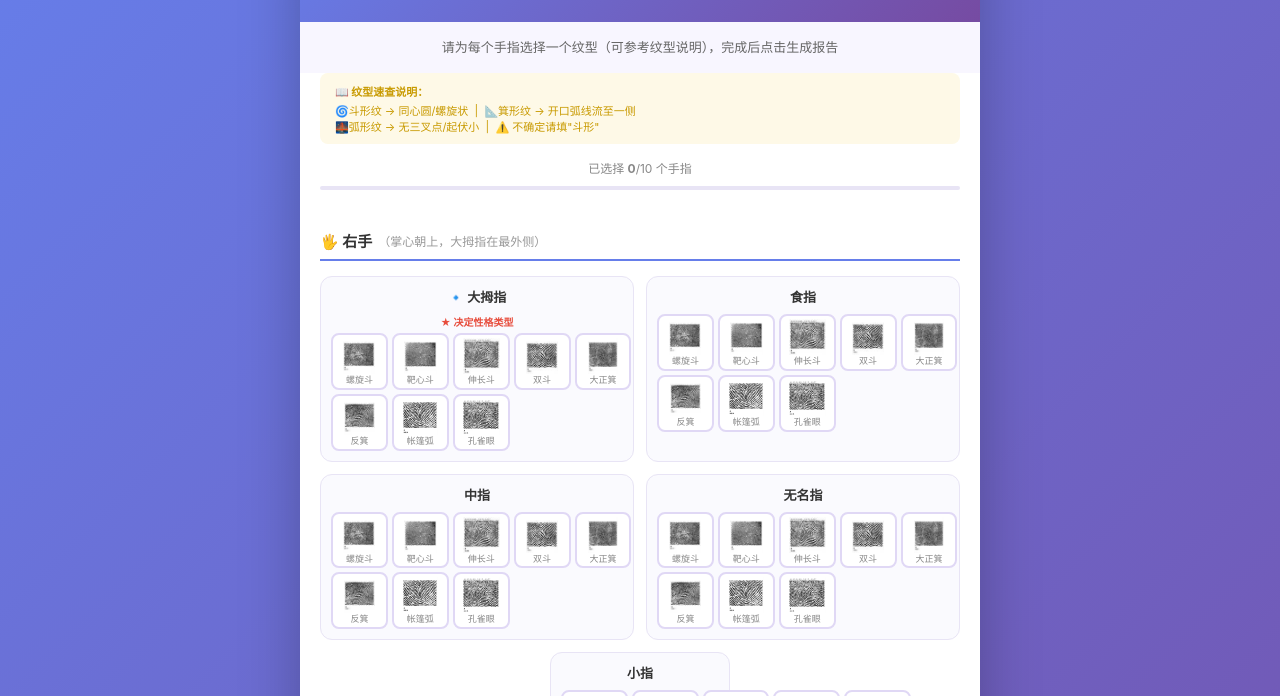
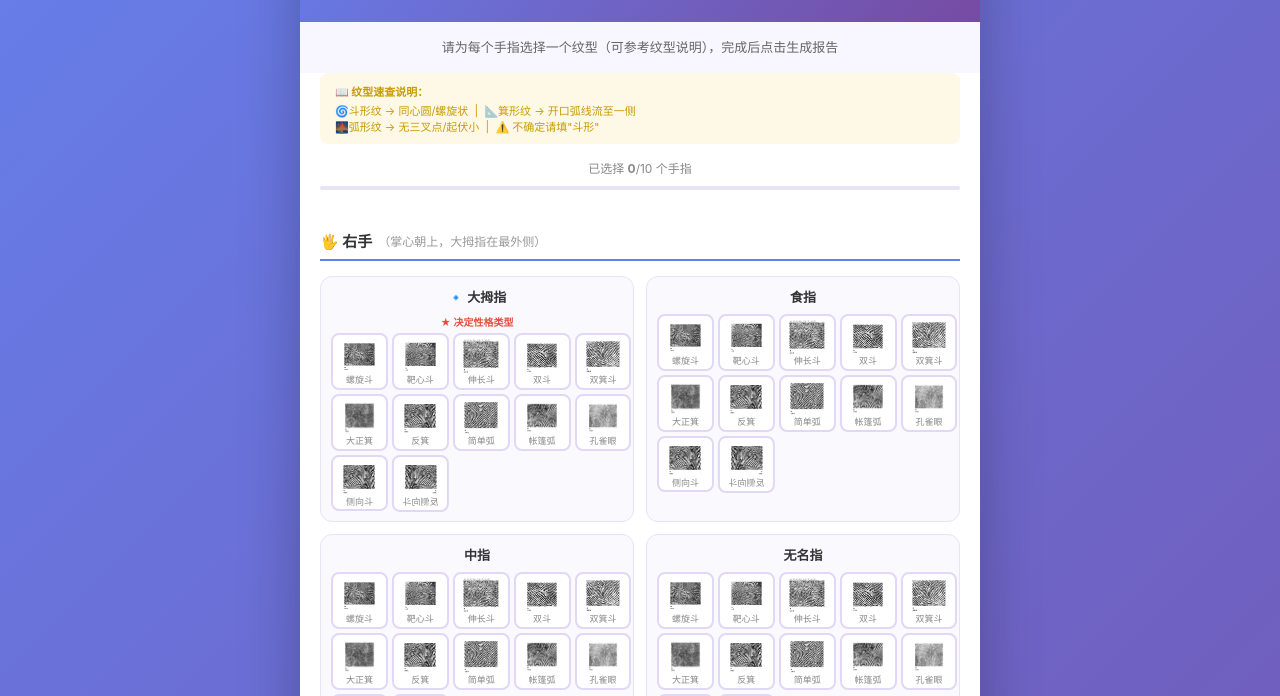
Before and after one commit to gyl-0322/tianfu-assessment, a website: page index.html in a window 1280 px wide. Shown: the part 99-795 px from the top of the page. Drawn offline with nearby package versions, Linux system fonts and the light colour scheme.

Commit message:
fix: 补全12个纹型图片文件+修复FINGER_IMGS映射
- 创建 patterns/ 目录，包含11个纹型图片(Ws/Wt/We/Wc/Wd/Lu/Rl/X/Xn/Wpe/Wsp)
- Wsp-r复用Wsp.jpg通过CSS scaleX(-1)翻转
- 补全FINGER_IMGS: 新增Wd(双箕斗), X(简单弧), Wsp(侧向斗), Wsp-r(反侧向斗)
- 修复showZoom中Wsp-r翻转显示逻辑
- 之前只有8个纹型导致4个纹型缺失

```diff
--- a/index.html
+++ b/index.html
@@ -752,12 +752,16 @@
             'Wt': 'patterns/Wt.jpg',
             'We': 'patterns/We.jpg',
             'Wc': 'patterns/Wc.jpg',
+            'Wd': 'patterns/Wd.jpg',
             'Lu': 'patterns/Lu.jpg',
             'Rl': 'patterns/Rl.jpg',
+            'X': 'patterns/X.jpg',
             'Xn': 'patterns/Xn.jpg',
-            'Wpe': 'patterns/Wpe.jpg'
+            'Wpe': 'patterns/Wpe.jpg',
+            'Wsp': 'patterns/Wsp.jpg',
+            'Wsp-r': 'patterns/Wsp.jpg'
         };
-        const PATTERN_NAMES = {"Ws": "螺旋斗", "Wt": "靶心斗", "We": "伸长斗", "Wc": "双斗", "Lu": "大正箕", "Rl": "反箕", "Xn": "帐篷弧", "Wpe": "孔雀眼"};
+        const PATTERN_NAMES = {"Ws": "螺旋斗", "Wt": "靶心斗", "We": "伸长斗", "Wc": "双斗", "Wd": "双箕斗", "Lu": "大正箕", "Rl": "反箕", "X": "简单弧", "Xn": "帐篷弧", "Wpe": "孔雀眼", "Wsp": "侧向斗", "Wsp-r": "反侧向斗"};
 
 
         // Finger definitions
@@ -1182,9 +1186,9 @@ ${fingerDetail}
             const modal = document.getElementById('zoomModal');
             const img = document.getElementById('zoomImg');
             img.src = FINGER_IMGS[code];
-            img.style.transform = '';
+            img.style.transform = (code === 'Wsp-r') ? 'scaleX(-1)' : '';
             // 反侧向斗提示
-            if (false) {
+            if (code === 'Wsp-r') {
                 document.getElementById('zoomName').innerHTML = name + ' <small style="color:#999">(反侧向斗=镜像)</small>';
             } else {
                 document.getElementById('zoomName').textContent = name;
```
Also changed, not shown: patterns/Lu.jpg (added), patterns/Rl.jpg (added), patterns/Wc.jpg (added), patterns/Wd.jpg (added), patterns/We.jpg (added), patterns/Wpe.jpg (added), patterns/Ws.jpg (added), patterns/Wsp.jpg (added), patterns/Wt.jpg (added), patterns/X.jpg (added), patterns/Xn.jpg (added).
